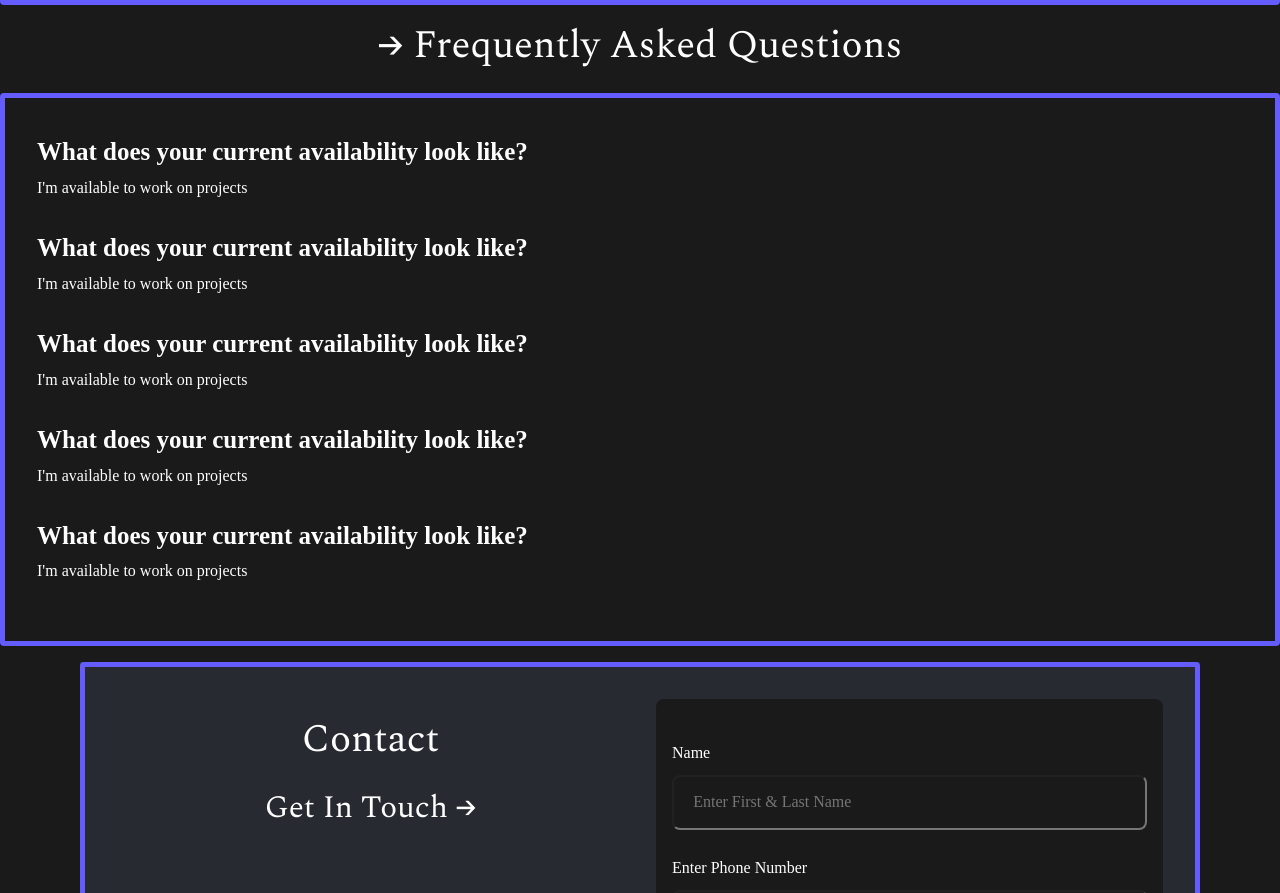
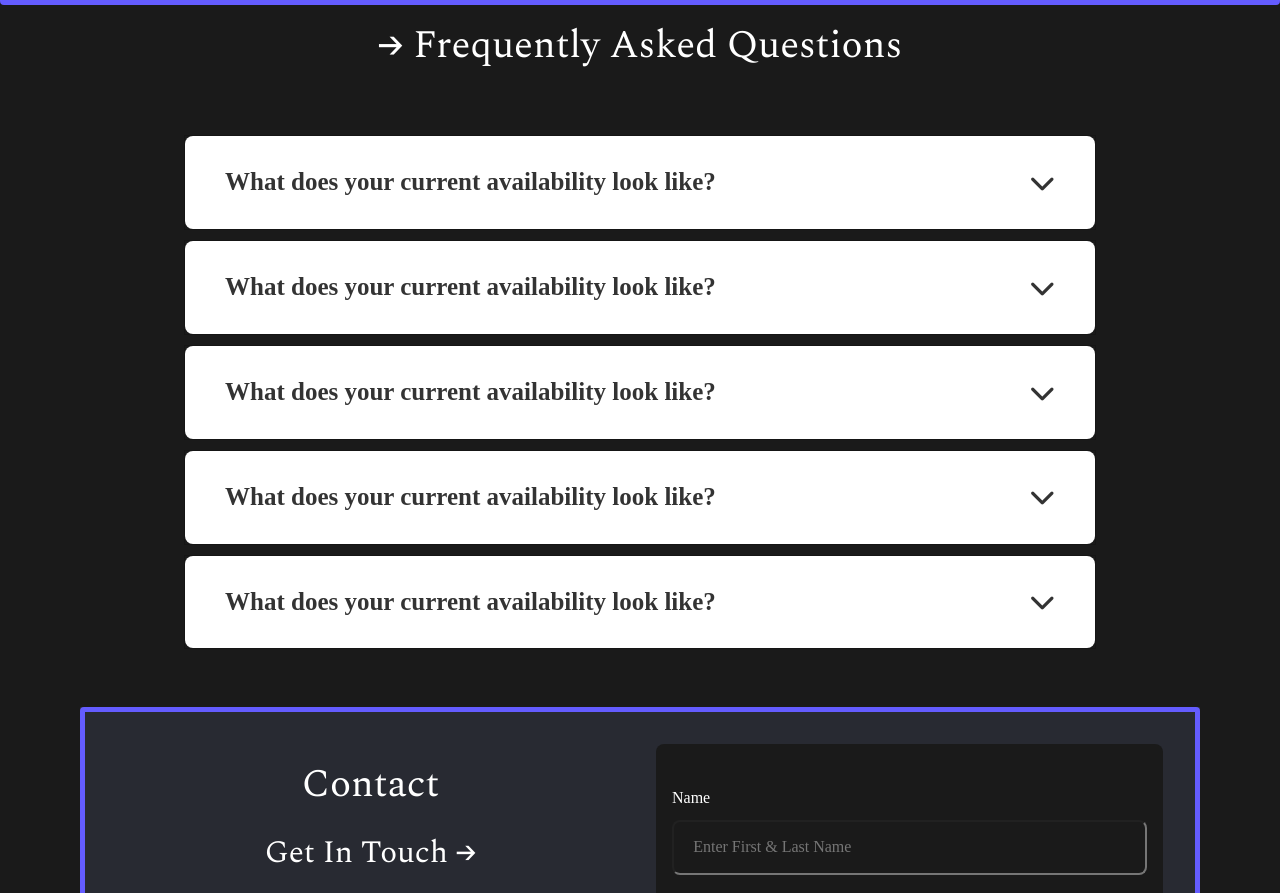
Before and after one commit to ngala21/snow-photography, a plain HTML site: page index.html in a window 1280 px wide. Shown: the part 2886-3779 px from the top of the page. Drawn offline with nearby package versions, Linux system fonts and the light colour scheme; grey boxes are pictures that could not be loaded.

Commit message:
faq section done

```diff
--- a/css/style.css
+++ b/css/style.css
@@ -595,6 +595,69 @@ header {
 
 /* ================== Gallery End ================== */
 
+/* ================== FAQ ================== */
+.faq__container {
+  border: none;
+}
+
+.faqs {
+  max-width: 75%;
+  margin: auto;
+}
+
+.faqs > p {
+  margin: 1.5rem 0;
+  text-align: center;
+}
+
+.accordion {
+  background-color: white;
+  color: rgba(0, 0, 0, 0.8);
+  cursor: pointer;
+  font-size: 1.2rem;
+  width: 100%;
+  padding: 2rem 2.5rem;
+  border-radius: 8px;
+  border: none;
+  outline: none;
+  transition: 0.4s;
+  display: flex;
+  justify-content: space-between;
+  align-items: center;
+  font-weight: bold;
+}
+
+.accordion i {
+  font-size: 1.6rem;
+}
+
+.active,
+.accordion:hover {
+  background-color: #f1f7f5;
+}
+.pannel {
+  padding: 0 2rem 2.5rem 2rem;
+  background-color: white;
+  overflow: hidden;
+  background-color: #f1f7f5;
+  display: none;
+}
+.pannel p {
+  color: rgba(0, 0, 0, 0.7);
+  font-size: 1.2rem;
+  line-height: 1.4;
+}
+
+.faq {
+  border: 1px solid rgba(0, 0, 0, 0.2);
+  margin: 10px 0;
+}
+.faq.active {
+  border: none;
+}
+
+/* ================== FAQ End ================== */
+
 /* ================== Contact ================== */
 #contact {
   width: 90vw;
--- a/index.html
+++ b/index.html
@@ -61,7 +61,7 @@
       </div>
     </header>
 
-    <!-- services -->
+    <!-- SERVICES -->
     <section class="services">
       <h2>MY SERVICES</h2>
         <div class="title-underline"></div>
@@ -95,6 +95,7 @@
 
       </div>
     </section>
+    <!-- SERVICES END -->
 
     <!-- GALLERY -->
     <section class="exhibition">
@@ -161,25 +162,55 @@
       <h2>&rarr; Frequently Asked Questions</h2>
       <div class="container faq__container">
         <div class="faqs">
-          <div class="faq-1">
+          <!-- faq-1 -->
+          <div class="faq">
+            <button class="accordion">
               <h4>What does your current availability look like?</h4>
+              <i class="fa-solid fa-chevron-down"></i>
+            </button>
+            <div class="pannel">
                <p>I'm available to work on projects</p>
             </div>
-          <div class="faq-2">
+          </div>
+          <!-- faq-2 -->
+           <div class="faq">
+            <button class="accordion">
               <h4>What does your current availability look like?</h4>
+              <i class="fa-solid fa-chevron-down"></i>
+            </button>
+            <div class="pannel">
                <p>I'm available to work on projects</p>
             </div>
-          <div class="faq-3">
+          </div>
+          <!-- faq-3 -->
+           <div class="faq">
+            <button class="accordion">
               <h4>What does your current availability look like?</h4>
+              <i class="fa-solid fa-chevron-down"></i>
+            </button>
+            <div class="pannel">
                <p>I'm available to work on projects</p>
             </div>
-          <div class="faq-4">
+          </div>
+          <!-- faq-4 -->
+           <div class="faq">
+            <button class="accordion">
               <h4>What does your current availability look like?</h4>
+              <i class="fa-solid fa-chevron-down"></i>
+            </button>
+            <div class="pannel">
                <p>I'm available to work on projects</p>
             </div>
-          <div class="faq-5">
+          </div>
+          <!-- faq-5 -->
+           <div class="faq">
+            <button class="accordion">
               <h4>What does your current availability look like?</h4>
+              <i class="fa-solid fa-chevron-down"></i>
+            </button>
+            <div class="pannel">
                <p>I'm available to work on projects</p>
+            </div>
           </div>
         </div>
       </div>
--- a/js/app.js
+++ b/js/app.js
@@ -18,3 +18,21 @@ navBtnDOM.addEventListener('click', () => {
 const date = getElement('#date')
 const currentYear = new Date().getFullYear()
 date.textContent = currentYear
+
+ var acc = document.getElementsByClassName("accordion");
+      var i;
+
+      for (i = 0; i < acc.length; i++) {
+        acc[i].addEventListener("click", function () {
+          this.classList.toggle("active");
+          this.parentElement.classList.toggle("active");
+
+          var pannel = this.nextElementSibling;
+
+          if (pannel.style.display === "block") {
+            pannel.style.display = "none";
+          } else {
+            pannel.style.display = "block";
+          }
+        });
+      }
```
Lines whose indentation alone changed are shown as unchanged.
